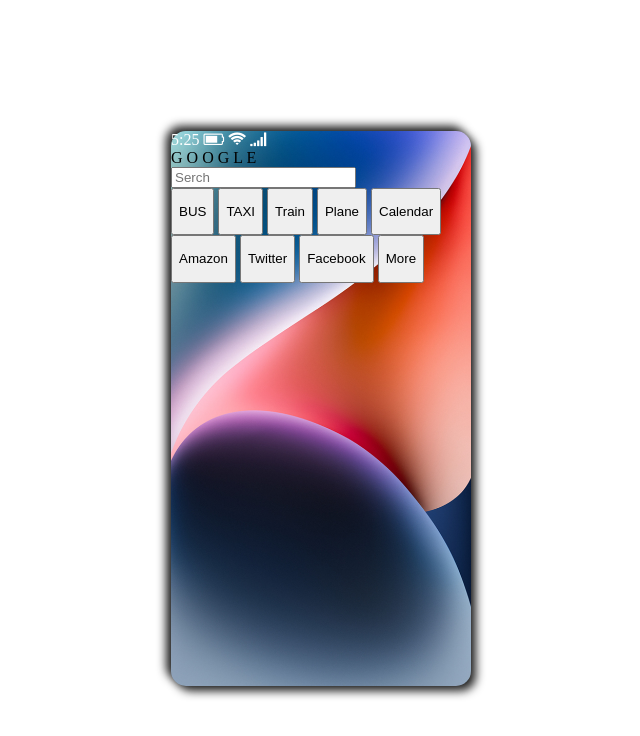
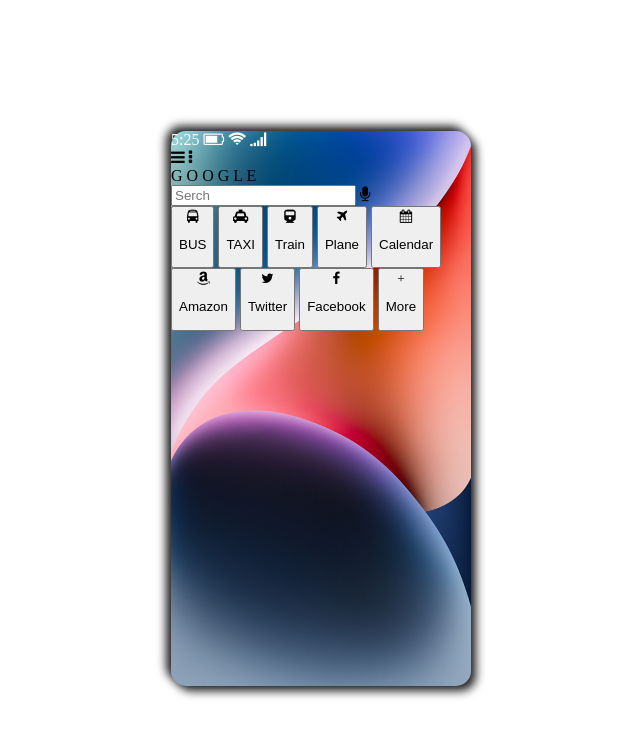
Before and after one commit to depst0r/test_project2023, a plain HTML site: page index.html in a window 1280 px wide. Shown: the whole page, without its empty margins (319-959 px from the left). Drawn offline with Linux system fonts and the light colour scheme.

Commit message:
all_aicons

```diff
--- a/index.html
+++ b/index.html
@@ -18,8 +18,8 @@
             <i class="fa fa-signal"></i>
         </div>
         <div class="icon2">
-            <i></i>
-            <i></i>
+            <i class="fa fa-bars"></i>
+            <i class="fa fa-ellipsis-v"></i>
         </div>
         <div class="icon3">
             <span>G</span>
@@ -31,43 +31,43 @@
         </div>
         <div class="icon4">
             <input type="text" placeholder="Serch">
-            <i></i>
+            <i class="fa fa-microphone"></i>
         </div>
         <div class="pagination">
             <button>
-                <i></i>
+                <i class="fa fa-bus"></i>
                 <p>BUS</p>
             </button>
             <button>
-                <i></i>
+                <i class="fa fa-taxi"></i>
                 <p>TAXI</p>
             </button>
             <button>
-                <i></i>
+                <i class="fa fa-train"></i>
                 <p>Train</p>
             </button>
             <button>
-                <i></i>
+                <i class="fa fa-plane"></i>
                 <p>Plane</p>
             </button>
             <button>
-                <i></i>
+                <i class="fa fa-calendar"></i>
                 <p>Calendar</p>
             </button>
             <button>
-                <i></i>
+                <i class="fa fa-amazon"></i>
                 <p>Amazon</p>
             </button>
             <button>
-                <i></i>
+                <i class="fa fa-twitter"></i>
                 <p>Twitter</p>
             </button>
             <button>
-                <i></i>
+                <i class="fa fa-facebook"></i>
                 <p>Facebook</p>
             </button>
             <button>
-                <i></i>
+                <i class="fa" id="plus">+</i>
                 <p>More</p>
             </button>
         </div>
```
